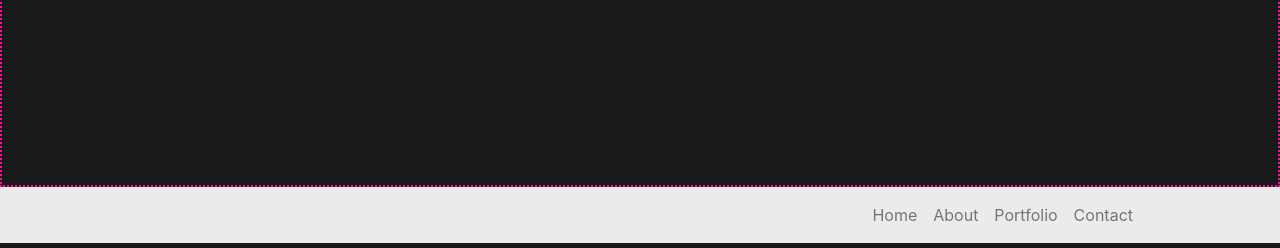
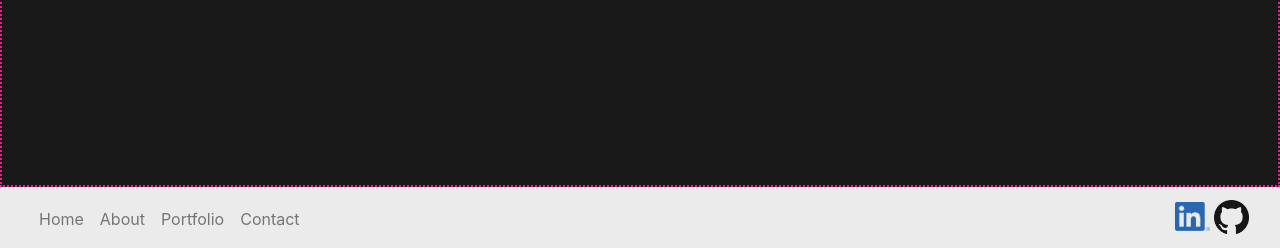
Before and after one commit to EricaTollefson/erica-tollefson-portfolio, a PHP site: page / in a window 1280 px wide. Shown: the part 3095-3343 px from the top of the page. Run offline with PHP 8.4, Linux system fonts and the light colour scheme.

Commit message:
update footer with links to Github and Linkedin

```diff
--- a/public_html/index.php
+++ b/public_html/index.php
@@ -95,13 +95,15 @@
 
 		<div class="clearfix">
 			<nav class="navbar navbar-collapse-xs navbar-expand-md navbar-light" style="background-color: #ebebeb;">
-				<div class="container d-inline ml-0">
-					<button class="navbar-toggler" type="button" data-toggle="collapse" data-target="#navbarNavAltMarkup"
+				<div class="container d-inline ml-0 mw-100">
+					<a class="navbar-brand float-md-right mr-md-0 my-md-0" href="https://github.com/EricaTollefson" target="_blank"><img src="GitHub-Mark-64px.png" alt="link to my github" width="35px" height="auto"></a>
+					<a class="navbar-brand float-md-right mr-md-1 my-md-0" href="https://www.linkedin.com/in/erica-tollefson-nm/" target="_blank"><img src="LI-In-Bug.png" alt="link to my linkedin page" width="35px" height="auto"></a>
+					<button class="navbar-toggler float-left mt-1 mr-3" type="button" data-toggle="collapse" data-target="#navbarNavAltMarkup"
 							  aria-controls="navbarNavAltMarkup" aria-expanded="false" aria-label="Toggle navigation">
 						<span class="navbar-toggler-icon"></span>
 					</button>
 					<div class="collapse navbar-collapse" id="navbarNavAltMarkup">
-						<div class="navbar-nav ml-auto">
+						<div class="navbar-nav ml-auto mx-md-0 mt-md-1">
 							<a class="nav-item nav-link" href="#">Home</a>
 							<a class="nav-item nav-link" href="#">About</a>
 							<a class="nav-item nav-link" href="#">Portfolio</a>
```
Also changed, not shown: public_html/GitHub-Mark-64px.png (added), public_html/LI-In-Bug.png (added).
